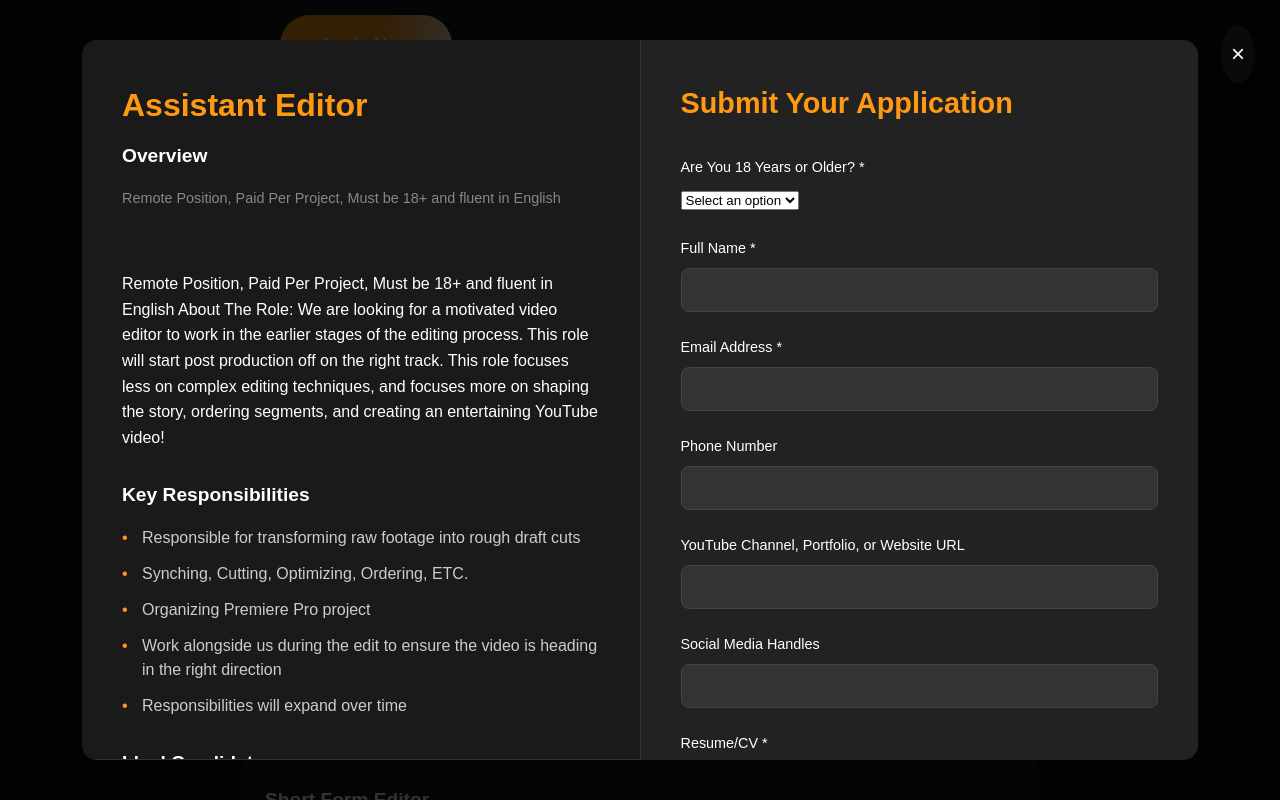
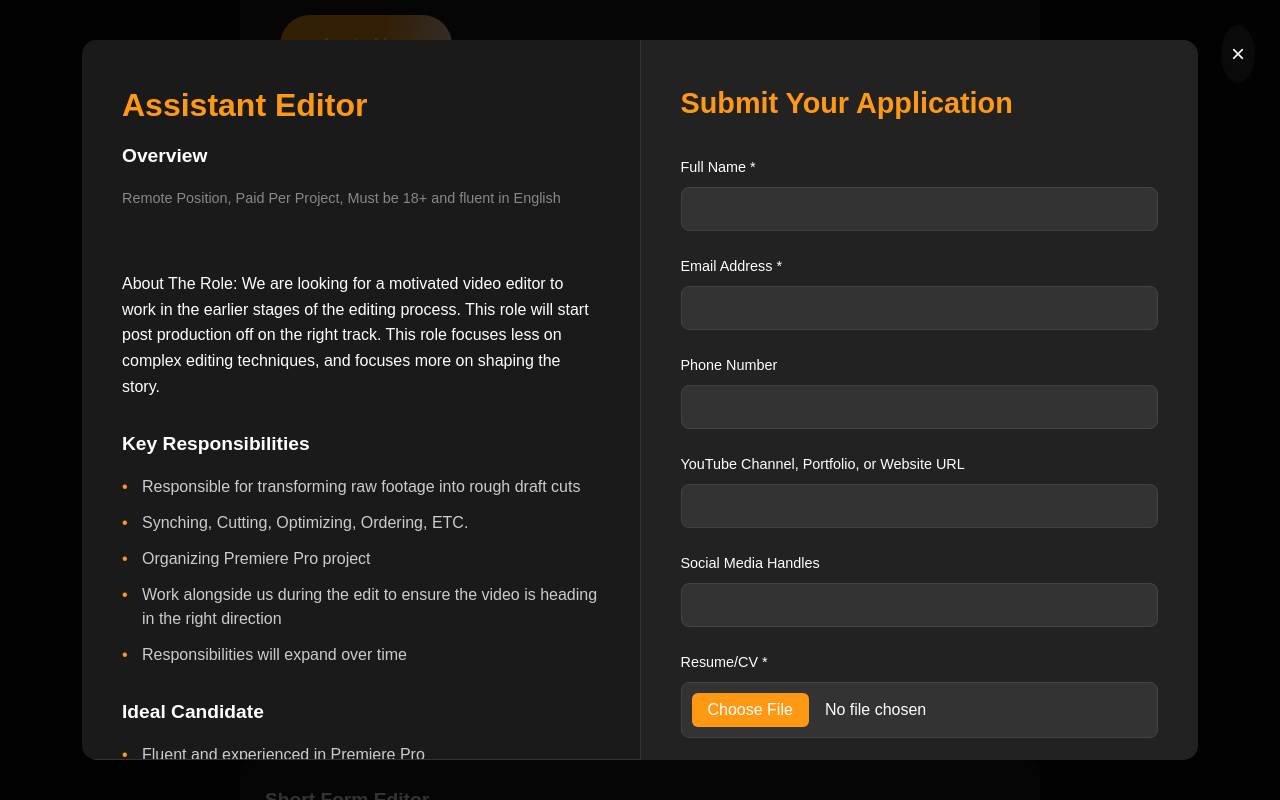
Before and after one commit to colemarcuccilli/MindSquire, a plain HTML site: page index.html in a window 1280 px wide. Both pictures are taken after a click on the element "Assistant Editor". Shown: the part 1834-2634 px from the top of the page. Drawn offline with Linux system fonts and the light colour scheme.

Commit message:
new changes fixed

```diff
--- a/index.html
+++ b/index.html
@@ -15,7 +15,6 @@
         <div class="hero-content">
             <img src="MindSquireFlat_12.png" alt="MindSquire Logo" class="logo">
             <h1 class="hero-title">WE'RE HIRING!</h1>
-            <p class="subtitle">Create the Future with Us</p>
             <a href="#roles" class="cta-button">Join the team</a>
         </div>
     </section>
@@ -24,7 +23,6 @@
                 <!-- In the about section -->
                 <h2 class="section-title">
                     About Us
-                    <div class="squiggly"></div>
                 </h2>
         <div class="stats-grid">
             <div class="stat-card">
@@ -55,7 +53,6 @@
         <div class="container">
             <h2 class="section-title">
                 Open Roles
-                <div class="squiggly"></div>
             </h2>
                         <!-- Update this section in index.html -->
             <div class="roles-container">
--- a/script.js
+++ b/script.js
@@ -80,7 +80,7 @@ document.querySelectorAll('a[href^="#"]').forEach(anchor => {
 // Job details data
 const jobDetails = {
     "Assistant Editor": {
-        overview: "Remote Position, Paid Per Project, Must be 18+ and fluent in English\n\nAbout The Role:\n\nWe are looking for a motivated video editor to work in the earlier stages of the editing process. This role will start post production off on the right track. This role focuses less on complex editing techniques, and focuses more on shaping the story, ordering segments, and creating an entertaining YouTube video!",
+        overview: "About The Role:\n\nWe are looking for a motivated video editor to work in the earlier stages of the editing process. This role will start post production off on the right track. This role focuses less on complex editing techniques, and focuses more on shaping the story.",
         responsibilities: [
             "Responsible for transforming raw footage into rough draft cuts",
             "Synching, Cutting, Optimizing, Ordering, ETC.",
@@ -100,7 +100,7 @@ const jobDetails = {
         ]
     },
     "GFX / Sound Design Editor": {
-        overview: "Remote Position, Paid Per Project, Must be 18+ and fluent in English\n\nAbout The Role:\n\nWe are looking for an experienced video editor to help us turn a rough cut into a polished, high-quality video. Attention to detail is essential, as we need someone who values precision in every aspect of editing. If you're skilled in creating clean, professional looking graphics and have a talent for crafting amazing, captivating sound design, this role is perfect for you!",
+        overview: "About The Role:\n\nWe are looking for an experienced video editor to help us turn a rough cut into a polished, high-quality video. Attention to detail is essential, as we need someone who values precision in every aspect of editing. If you're skilled in creating clean, professional looking graphics and have a talent for crafting amazing, captivating sound design, this role is perfect for you!",
         responsibilities: [
             "Responsible for turning a rough cut video into a finished product",
             "Graphics, Sound design, Captions, Framing, ETC.",
@@ -118,10 +118,10 @@ const jobDetails = {
         ]
     },
     "Creative Producer": {
-        overview: "Remote or in Person Position, Paid Per Project, Must be 18+ and fluent in English\n\nAbout this role:\n\nWe are looking for a creative, funny, and motivated person to help us plan and produce the best videos we possibly can. We need someone who is great at coming up with ideas, as well as helping execute them, and staying organized. If you are someone who possesses these traits, this role is a great fit for you!",
+        overview: "About this role:\n\nWe are looking for a creative, funny, and motivated person to help us plan and produce the best videos we possibly can. We need someone who is great at coming up with ideas, as well as helping execute them, and staying organized. If you are someone who possesses these traits, this role is a great fit for you!",
         responsibilities: [
             "Collaborate with us and our team to help plan and produce an entire video",
-            "Creatively brainstorm and help plan each part of our videos. These include 'Segment Ideas, Video Structure, Funny Ideas, Jokes, etc.' to enhance the detail and creativity of each video",
+            "Creatively brainstorm and help plan each part of our videos.",
             "Find people, props, locations, and anything that will be needed for each video"
         ],
         idealCandidate: [
@@ -137,7 +137,7 @@ const jobDetails = {
         ]
     },
     "Head of Short Form Content": {
-        overview: "Remote Position, Paid Per Project, Must be 18+ and fluent in English\n\nAbout the role:\n\nWe need someone to manage and oversee all of our short form content. You will help create short form content to be posted on all platforms (YouTube Shorts, TikTok, Instagram).",
+        overview: "About the role:\n\nWe need someone to manage and oversee all of our short form content. You will help create short form content to be posted on all platforms (YouTube Shorts, TikTok, Instagram).",
         responsibilities: [
             "Ideate and plan original short form content ideas",
             "Turn our long form videos into multiple short form videos (via editing)",
@@ -159,11 +159,11 @@ const jobDetails = {
         ]
     },
     "Short Form Editor": {
-        overview: "Remote Position, Paid Per Project, Must be 18+ and fluent in English\n\nWhat you will do:\n\nResponsible for editing short form videos for MindSquire accounts (YT Shorts, TikTok, Instagram).",
+        overview: "What you will do:\n\nResponsible for editing short form videos for MindSquire accounts (YT Shorts, TikTok, Instagram).",
         responsibilities: [
             "Turn horizontal long form videos into 60 second vertical clips",
             "Caption videos",
-            "Add Sound design",
+            "Add sound design",
             "Optimize long form footage for short form"
         ],
         idealCandidate: [
@@ -177,7 +177,7 @@ const jobDetails = {
         ]
     },
     "Head of Operations": {
-        overview: "Remote or in Person Position, Must be 18+ and fluent in English\n\nThis is arguably the most important role we are needing to fill. We’re looking for someone to join our team as a key member. You will eventually help run various operations that go into growing our YouTube channel. We need someone who has the desire to learn and grow in the YouTube space just as much as we are.\n\nYou will be trained over a LONG period of time in every aspect of our business. This is everything from what makes a good thumbnail, to BTS business, to storytelling and retention.\n\nIf this interests you, apply below.",
+        overview: "This is arguably the most important role we are needing to fill. We’re looking for someone to join our team as a key member. You will eventually help run various operations that go into growing our YouTube channel. We need someone who has a borderline insane desire to learn and grow in the YouTube space.\n\nYou will be trained over a LONG period of time in every aspect of our business. This is everything from what makes a good thumbnail, to BTS business, to storytelling and retention.\n\nIf this interests you, apply below.",
         idealCandidate: [
             "Wants to learn as much as possible about YouTube, business, and creating content",
             "Wants to dedicate their time to helping run our YouTube channel",
@@ -200,7 +200,6 @@ const jobDetails = {
             "Strong communication skills",
             "Self-motivated and proactive",
             "Creative problem solver",
-            "Any relevant skills or experience",
             "Willingness to learn and grow with the team"
         ]
     }
@@ -243,14 +242,7 @@ function createApplicationModal() {
                     >
                         <input type="hidden" name="_subject" value="New job application">
                         <input type="hidden" name="role" id="role-input">
-                        <div class="form-group">
-                            <label for="age-confirm">Are You 18 Years or Older? *</label>
-                            <select id="age-confirm" name="age-confirm" required>
-                                <option value="" disabled selected>Select an option</option>
-                                <option value="Yes">Yes</option>
-                                <option value="No">No</option>
-                            </select>
-                        </div>
+
                         <div class="form-group">
                             <label for="name">Full Name *</label>
                             <input type="text" id="name" name="name" required>
@@ -276,17 +268,24 @@ function createApplicationModal() {
                         </div>
                         <div class="form-group">
                             <label for="resume">Resume/CV *</label>
-                            <input type="file" id="resume" name="resume" accept=".pdf,.doc,.docx" required>
+                            <input type="file" id="resume" name="resume" accept=".pdf,.doc,.docx">
                         </div>
 
                         <div class="form-group">
                             <label for="cover-letter">Cover Letter</label>
                             <input type="file" id="cover-letter" name="cover-letter" accept=".pdf,.doc,.docx">
                         </div>
-
+                        <div class="form-group">
+                            <label for="age-confirm">Are You 18 Years or Older? *</label>
+                            <select id="age-confirm" name="age-confirm" required>
+                                <option value="" disabled selected>Select an option</option>
+                                <option value="Yes">Yes</option>
+                                <option value="No">No</option>
+                            </select>
+                        </div>
 
                         <div class="form-group">
-                            <label for="additional-info">Why do you want to join our team? What Makes you a Great Candidate?</label>
+                            <label for="additional-info">What value can you add to our company or content?</label>
                             <textarea id="additional-info" name="additional-info" rows="5" required></textarea>
                         </div>
 
```
